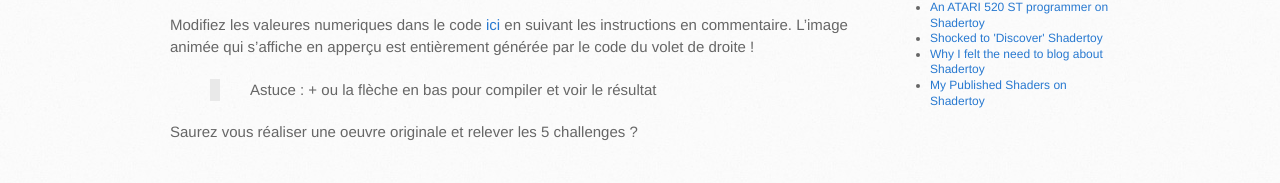
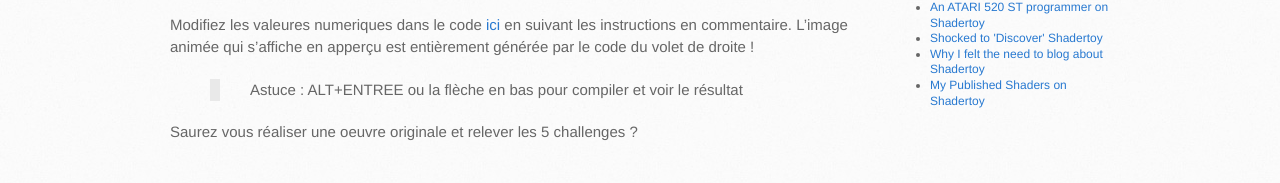
Before and after one commit to pages-themes/architect, a Jekyll site: the page built from _posts/2021-05-15-about-generative-art.md, in a window 1280 px wide. Shown: the part 920-1103 px from the top of the page. Built offline with Jekyll 4.4.1, drawn with Linux system fonts in a browser that asks for light colours.

Commit message:
Update 2021-05-15-about-generative-art.md

```diff
--- a/_posts/2021-05-15-about-generative-art.md
+++ b/_posts/2021-05-15-about-generative-art.md
@@ -26,6 +26,6 @@ Vous pourrez découvrir une communauté méconnue, réunie autour de Inigo Quile
 
 Modifiez les valeures numeriques dans le code [ici](https://www.shadertoy.com/view/7ls3D4) en suivant les instructions en commentaire. L'image animée qui s'affiche en apperçu est entièrement générée par le code du volet de droite !
 
->Astuce : <ALT>+<ENTREE> ou la flèche en bas pour compiler et voir le résultat
+>Astuce : ALT+ENTREE ou la flèche en bas pour compiler et voir le résultat
 
 Saurez vous réaliser une oeuvre originale et relever les 5 challenges ?
```
